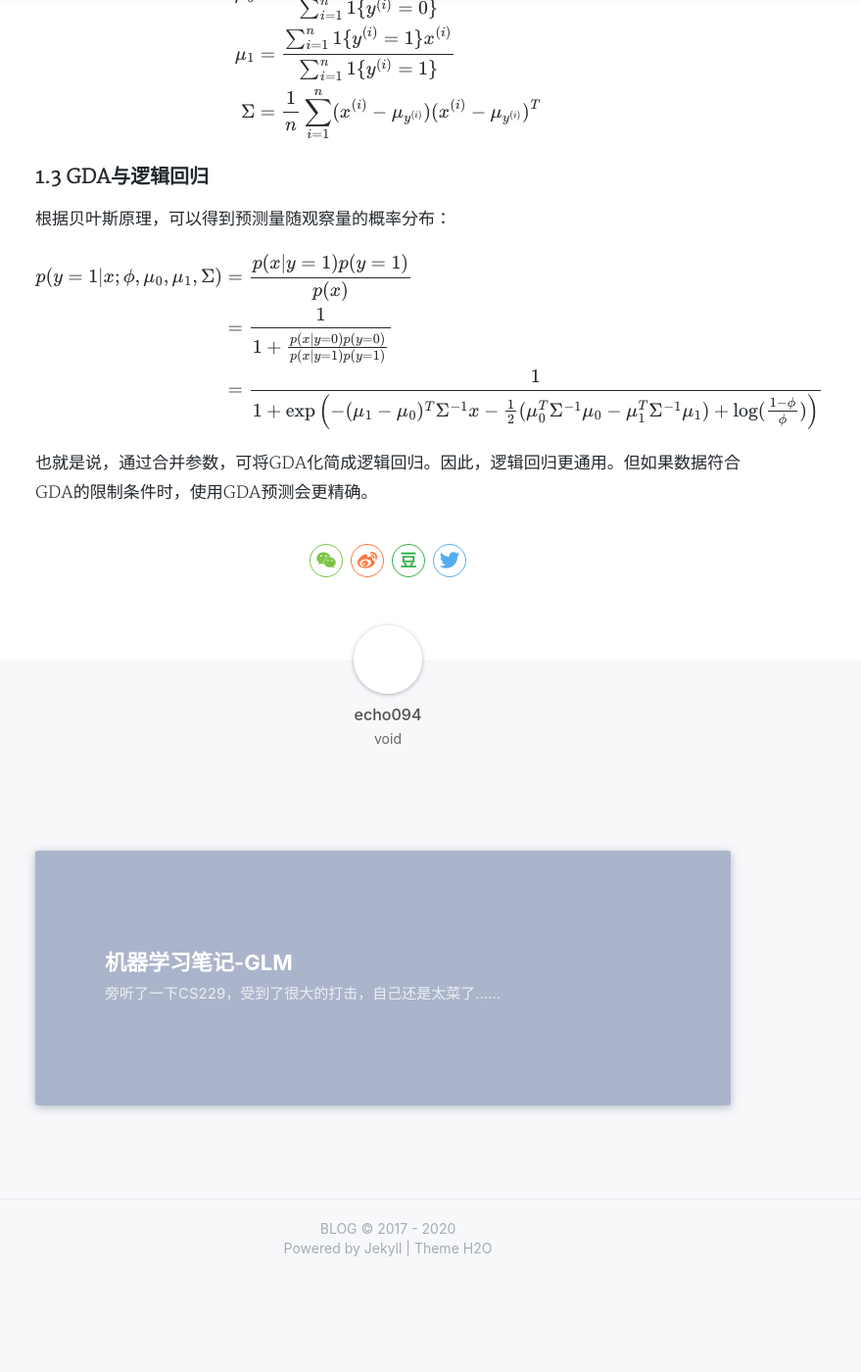
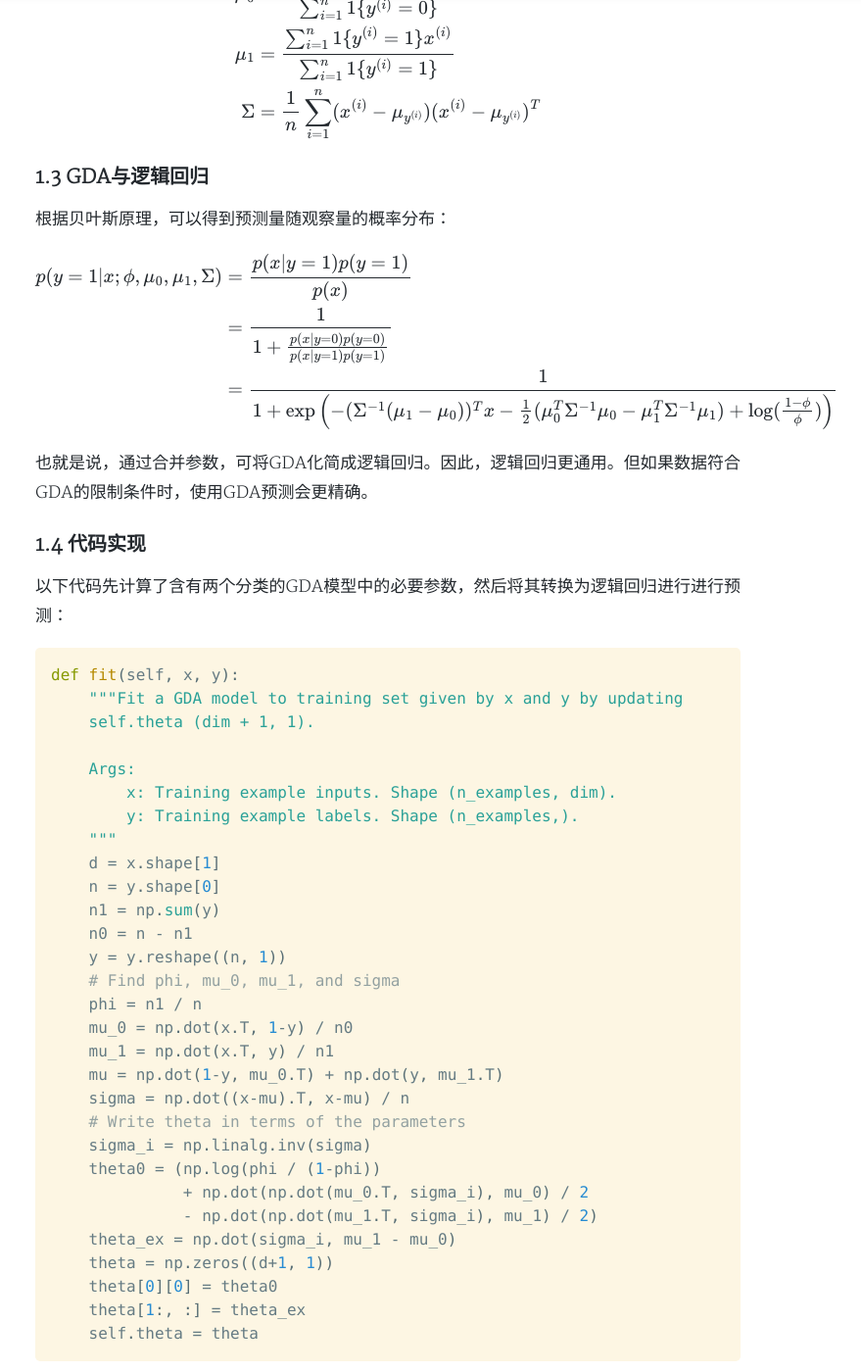
Before and after one commit to lgtm-migrator/echo094.github.io, a Jekyll site: the page built from _posts/2020-07-07-maching-learning.md, in a window 1280 px wide and 1400 px high, scrolled down 2303 px. Shown: the whole window at 98% size, without its empty margins (244-1123 px from the left). Built offline with Jekyll 4.4.1, drawn with Linux system fonts in a browser that asks for light colours; nearby versions of some CDN libraries; formulas are drawn with MathJax 3; a style sheet for code colours, icons or effects is not loaded; before the commit the page ends 3607 px from its top, so only the background shows below that.

Commit message:
Update 2020-07-07-maching-learning.md

````diff
--- a/_posts/2020-07-07-maching-learning.md
+++ b/_posts/2020-07-07-maching-learning.md
@@ -118,7 +118,7 @@ $$
 p(y=1|x;\phi,\mu_0,\mu_1,\Sigma) &= \frac{p(x|y=1)p(y=1)}{p(x)} \\
 &= \frac{1}{1 + \frac{p(x|y=0)p(y=0)}{p(x|y=1)p(y=1)}} \\
 &= \frac{1}{1 + \exp\left(
--(\mu_1-\mu_0)^T\Sigma^{-1}x
+-(\Sigma^{-1}(\mu_1-\mu_0))^Tx
 -\frac{1}{2}(\mu_0^T\Sigma^{-1}\mu_0-\mu_1^T\Sigma^{-1}\mu_1)
 +\log(\frac{1-\phi}{\phi})
 \right)}
@@ -126,3 +126,39 @@ p(y=1|x;\phi,\mu_0,\mu_1,\Sigma) &= \frac{p(x|y=1)p(y=1)}{p(x)} \\
 $$
 
 也就是说，通过合并参数，可将GDA化简成逻辑回归。因此，逻辑回归更通用。但如果数据符合GDA的限制条件时，使用GDA预测会更精确。
+
+### 1.4 代码实现
+
+以下代码先计算了含有两个分类的GDA模型中的必要参数，然后将其转换为逻辑回归进行进行预测：
+
+```python
+def fit(self, x, y):
+    """Fit a GDA model to training set given by x and y by updating
+    self.theta (dim + 1, 1).
+
+    Args:
+        x: Training example inputs. Shape (n_examples, dim).
+        y: Training example labels. Shape (n_examples,).
+    """
+    d = x.shape[1]
+    n = y.shape[0]
+    n1 = np.sum(y)
+    n0 = n - n1
+    y = y.reshape((n, 1))
+    # Find phi, mu_0, mu_1, and sigma
+    phi = n1 / n
+    mu_0 = np.dot(x.T, 1-y) / n0
+    mu_1 = np.dot(x.T, y) / n1
+    mu = np.dot(1-y, mu_0.T) + np.dot(y, mu_1.T)
+    sigma = np.dot((x-mu).T, x-mu) / n
+    # Write theta in terms of the parameters
+    sigma_i = np.linalg.inv(sigma)
+    theta0 = (np.log(phi / (1-phi))
+              + np.dot(np.dot(mu_0.T, sigma_i), mu_0) / 2
+              - np.dot(np.dot(mu_1.T, sigma_i), mu_1) / 2)
+    theta_ex = np.dot(sigma_i, mu_1 - mu_0)
+    theta = np.zeros((d+1, 1))
+    theta[0][0] = theta0
+    theta[1:, :] = theta_ex
+    self.theta = theta
+```
````
